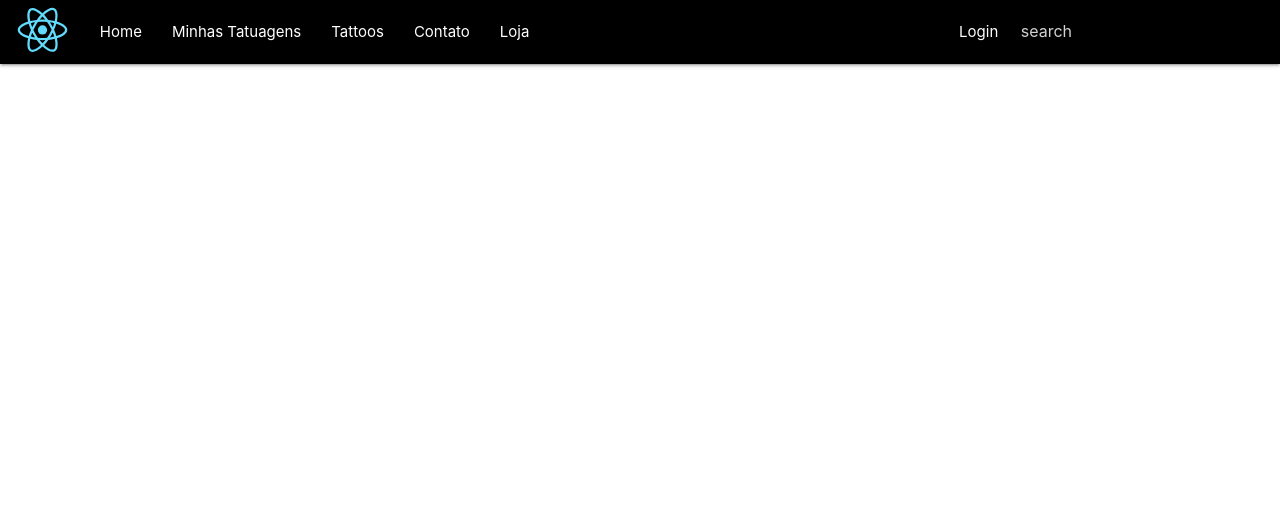
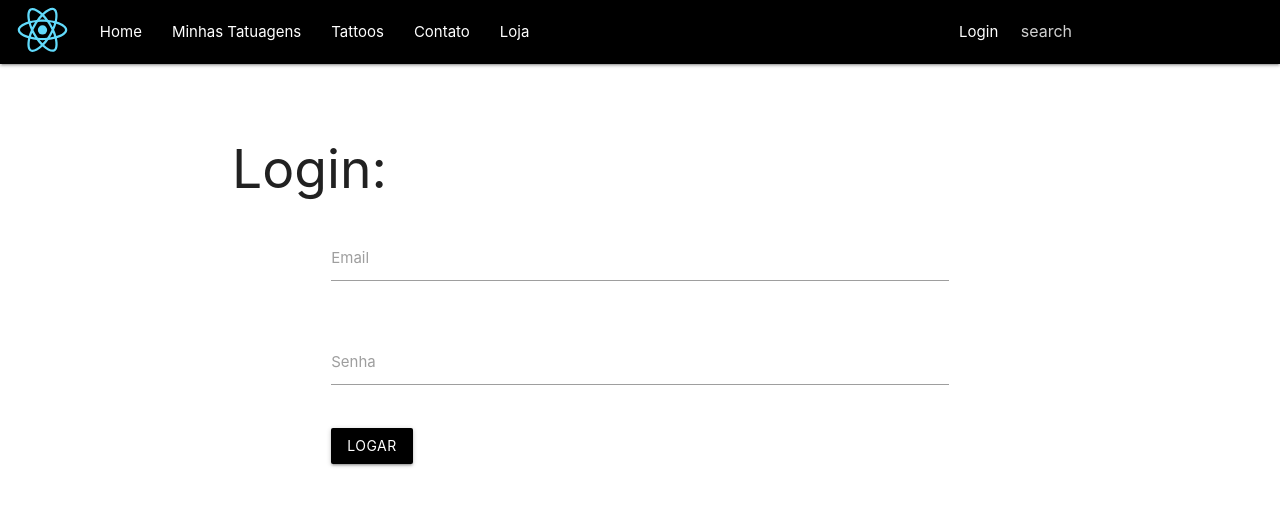
Before and after one commit to lForain/ATS, a React (Create React App) app in the folder ms-frontend/: page / in a window 1280 px wide. Shown: the top 506 px of the page. Built offline with nearby package versions, Linux system fonts and the light colour scheme.

Commit message:
+Adicionando Component Login / *Adicionado, mas nao concluido SolicitarOrcamento

```diff
--- /dev/null
+++ b/ms-frontend/src/Components/Login.tsx
@@ -0,0 +1,61 @@
+import React from 'react';
+import 'materialize-css/dist/css/materialize.min.css';
+import 'materialize-css/dist/js/materialize';
+
+class Login extends React.Component{
+
+    constructor( props: any ){
+        super( props );
+    }
+
+    submitForm = () => {
+        console.log( this.state );
+    }
+
+    inputListener = ( event: any ) => {
+        const {name, value} = event.target;
+        this.setState({
+            [name]: value
+        })
+    }
+
+    render(){
+
+        return(
+            <div className="row">
+                <form className="col s12">
+                <div className="col offset-s2">
+                    <h2> Login: </h2>
+                </div>
+
+                <div className="row">
+
+                    <div className="input-field col s6 offset-s3">
+                    <input name="email" id="email" type="email" className="validate" onChange={ this.inputListener } />
+                    <label htmlFor="email">Email</label>
+                    </div>
+                </div>
+
+                <div className="row">
+
+                    <div className="input-field col s6 offset-s3">
+                    <input name="password" id="password" type="password" className="validate" onChange={ this.inputListener } />
+                    <label htmlFor="password"> Senha </label>
+                    </div>
+
+                </div>
+
+                <div className="row">
+                    <div className="col offset-s3">
+                        <button onClick={ this.submitForm } className="waves-effect waves-light btn black">Logar</button>
+                    </div>
+                </div>
+
+                </form>
+            </div>
+        )
+
+    }
+}
+
+export default Login;
--- /dev/null
+++ b/ms-frontend/src/Components/SolicitarOrcamento.tsx
@@ -0,0 +1,48 @@
+import React from 'react';
+// import Cabecalho from './Cabecalho';
+import 'materialize-css/dist/css/materialize.min.css';
+
+
+class SolicitarOrcamento extends React.Component{
+    constructor( props: number ){
+        super(props);
+        this.state = { selectedValue: "2" };
+
+        // this.handleChange = this.handleChange.bind(this);
+        // this.handleSubmit = this.handleSubmit.bind(this);
+
+    }
+
+    // handleChange( event: React.FormEvent<HTMLSelectElement ) {
+    //     this.setState( { value: this.value } );
+    // }
+
+    // handleSubmit( event: Event ) {
+    //     alert( "Voce escolheu " + this.state.value );
+    //     event.preventDefault();
+    // }
+
+    render(){
+        return (
+            <div>
+                <h1> Orçamento </h1>
+                <form>
+                    <div className="input-field col s12">
+                        <select value={2} >
+                            <option value = "1"> Não tenho preferencia de tatuador </option>
+                            <option value = "2">Tatuador 1</option>
+                            <option value = "3">Tatuador 2</option>
+                            <option value = "4">Tatuador 3</option>
+                        </select>
+                        <label>ATS Select</label>
+                    </div>
+                </form>
+                { console.log( this.state ) }
+            </div>
+
+        );
+    }
+
+}
+
+export default SolicitarOrcamento;
--- a/ms-frontend/src/index.tsx
+++ b/ms-frontend/src/index.tsx
@@ -2,11 +2,14 @@ import React from 'react';
 import ReactDOM from 'react-dom';
 import './Assets/css//index.css';
 import Cabecalho from './Components/Cabecalho';
+import Login from './Components/Login';
+// import SolicitarOrcamento from './Components/SolicitarOrcamento';
 import * as serviceWorker from './serviceWorker';
 
 ReactDOM.render(
     <div>
         <Cabecalho />
+        <Login />
     </div>, document.getElementById('root'));
 
 // If you want your app to work offline and load faster, you can change
```
Also changed, not shown: 1 other file (tests, documents, lock files or other folders).
